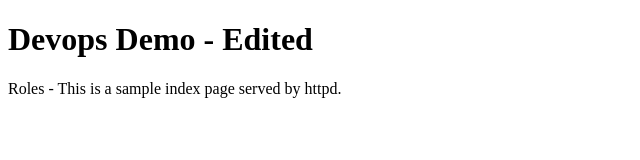
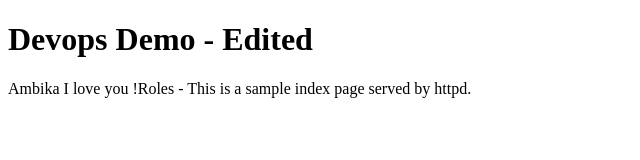
Before and after one commit to DevTestOrg88/Ansible-role-apache-httpd, a plain HTML site: page apache/files/index.html in a window 1280 px wide. Shown: the whole page, without its empty margins (0-640 px from the left). Drawn offline with Linux system fonts and the light colour scheme.

Commit message:
Update index.html

```diff
--- a/apache/files/index.html
+++ b/apache/files/index.html
@@ -3,6 +3,6 @@
 <head>                                                                                                                                 <title>Welcome to Murgpeppa groups</title>
 </head>
 <body>                                                                                                                                 <h1>Devops Demo - Edited</h1>
-  <p>Roles - This is a sample index page served by httpd.</p>
+  <p>Ambika I love you !Roles - This is a sample index page served by httpd.</p>
 </body>
 </html>
```
